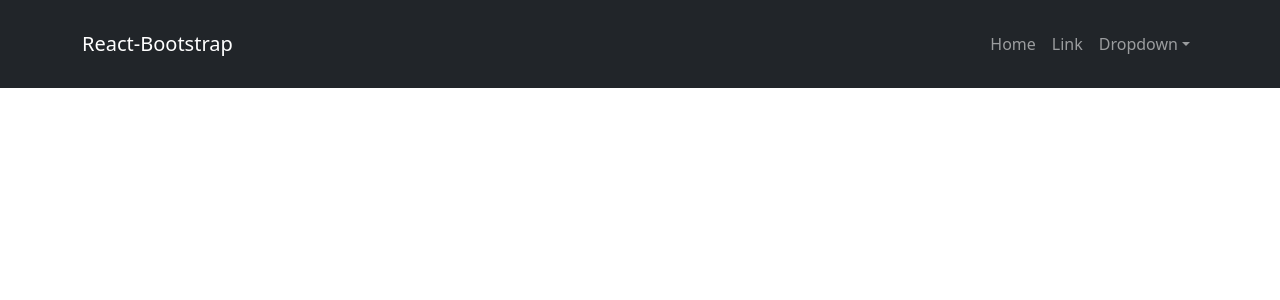
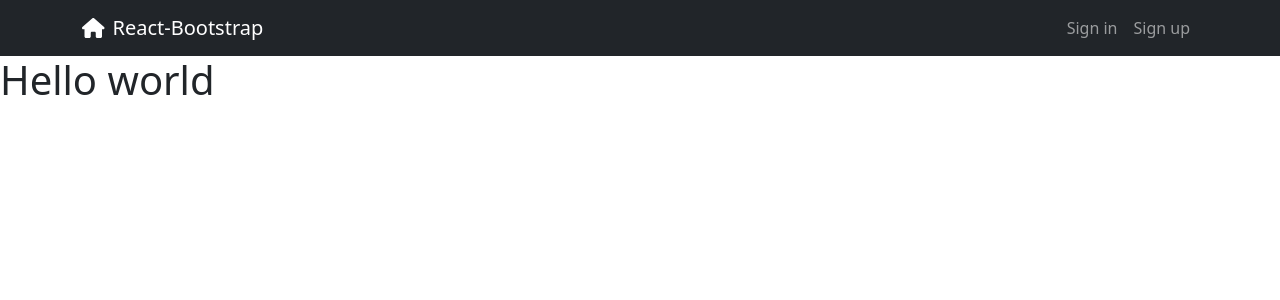
Before and after one commit to FranciscoVeloz1/React-Next-Dashboard, a Next.js app: page / in a window 1280 px wide. Shown: the top 300 px of the page. Built offline with nearby package versions, Linux system fonts and the light colour scheme.

Commit message:
Creamos el layout

```diff
--- a/jsconfig.json
+++ b/jsconfig.json
@@ -2,7 +2,9 @@
   "compilerOptions": {
     "baseUrl": "src",
     "paths": {
-      "@styles/*": ["styles/*"]
+      "@styles/*": ["styles/*"],
+      "@components/*": ["components/*"],
+      "@containers/*": ["containers/*"],
     }
   }
 }
--- /dev/null
+++ b/src/components/GlobalNav.jsx
@@ -0,0 +1,25 @@
+import { Navbar, Container, Nav, NavDropdown } from "react-bootstrap";
+import { FontAwesomeIcon } from "@fortawesome/react-fontawesome";
+import { faHome } from "@fortawesome/free-solid-svg-icons";
+
+const GlobalNav = () => {
+  return (
+    <Navbar bg="dark" variant="dark" expand="lg">
+      <Container>
+        <Navbar.Brand href="/">
+          <FontAwesomeIcon icon={faHome} className="me-2" />
+          React-Bootstrap
+        </Navbar.Brand>
+        <Navbar.Toggle aria-controls="basic-navbar-nav" />
+        <Navbar.Collapse id="basic-navbar-nav">
+          <Nav className="ms-auto">
+            <Nav.Link href="/signin">Sign in</Nav.Link>
+            <Nav.Link href="/signup">Sign up</Nav.Link>
+          </Nav>
+        </Navbar.Collapse>
+      </Container>
+    </Navbar>
+  );
+};
+
+export default GlobalNav;
--- /dev/null
+++ b/src/containers/Layout.jsx
@@ -0,0 +1,12 @@
+import GlobalNav from "@components/GlobalNav";
+
+const Layout = ({ children }) => {
+  return (
+    <>
+      <GlobalNav />
+      {children}
+    </>
+  );
+};
+
+export default Layout;
--- a/src/pages/_app.js
+++ b/src/pages/_app.js
@@ -1,7 +1,17 @@
+import Layout from "@containers/Layout";
+
+//Importing bootstrap and fontawesome
 import "bootstrap/dist/css/bootstrap.min.css";
+import "@fortawesome/fontawesome-svg-core/styles.css";
+import { config } from "@fortawesome/fontawesome-svg-core";
+config.autoAddCss = false;
 
 function MyApp({ Component, pageProps }) {
-  return <Component {...pageProps} />;
+  return (
+    <Layout>
+      <Component {...pageProps} />
+    </Layout>
+  );
 }
 
 export default MyApp;
--- a/src/pages/index.js
+++ /dev/null
@@ -1,26 +0,0 @@
-import { Navbar, Container, Nav, NavDropdown } from "react-bootstrap";
-import styles from "@styles/Home.module.css";
-
-export default function Home() {
-  return (
-    <Navbar bg="dark" variant="dark" expand="lg" className="py-4">
-      <Container>
-        <Navbar.Brand href="#home">React-Bootstrap</Navbar.Brand>
-        <Navbar.Toggle aria-controls="basic-navbar-nav" />
-        <Navbar.Collapse id="basic-navbar-nav">
-          <Nav className="ms-auto">
-            <Nav.Link href="#home">Home</Nav.Link>
-            <Nav.Link href="#link">Link</Nav.Link>
-            <NavDropdown title="Dropdown" id="basic-nav-dropdown">
-              <NavDropdown.Item href="#action/3.1">Action</NavDropdown.Item>
-              <NavDropdown.Item href="#action/3.2">Another action</NavDropdown.Item>
-              <NavDropdown.Item href="#action/3.3">Something</NavDropdown.Item>
-              <NavDropdown.Divider />
-              <NavDropdown.Item href="#action/3.4">Separated link</NavDropdown.Item>
-            </NavDropdown>
-          </Nav>
-        </Navbar.Collapse>
-      </Container>
-    </Navbar>
-  );
-}
--- /dev/null
+++ b/src/pages/index.jsx
@@ -0,0 +1,9 @@
+import styles from "@styles/Home.module.css";
+
+export default function Home() {
+  return (
+    <>
+      <h1>Hello world</h1>
+    </>
+  );
+}
```
Also changed, not shown: src/pages/signin.jsx (added, +7 -0 lines).
